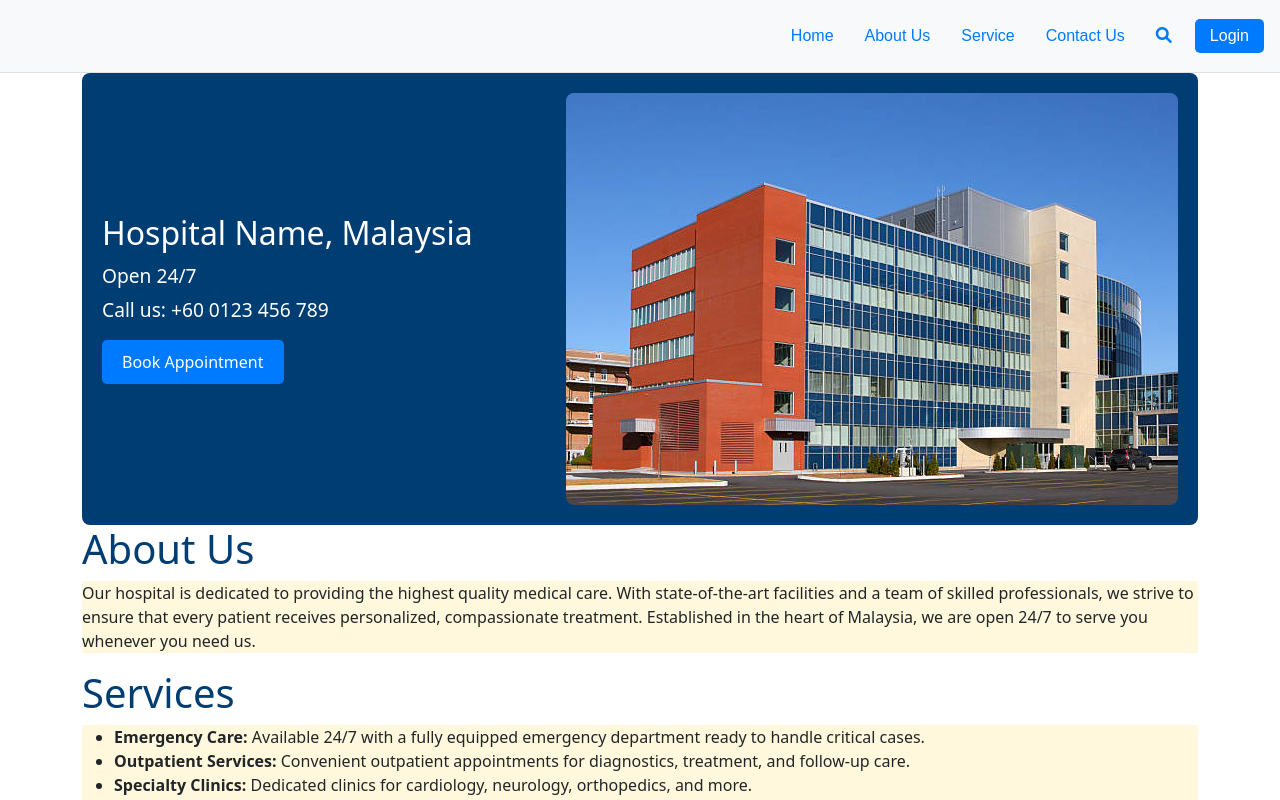
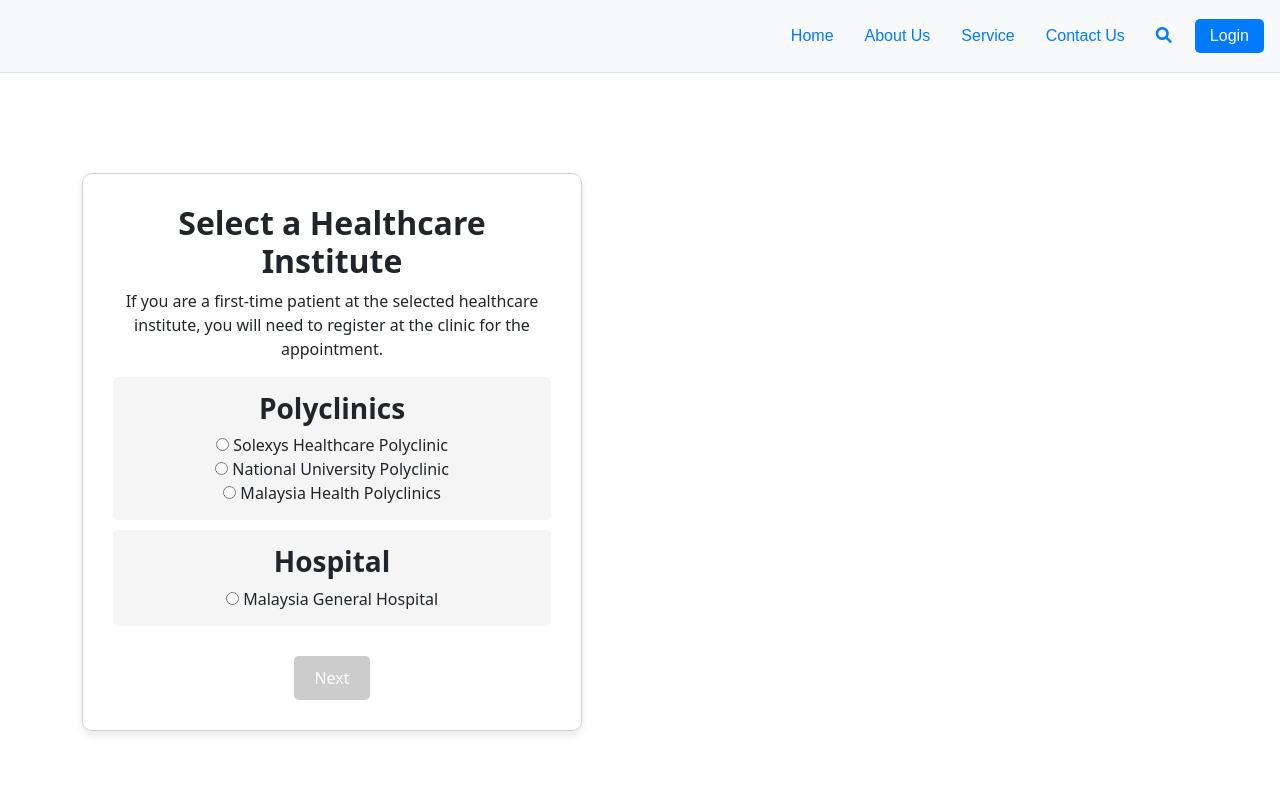
Before and after one commit to Rahulyda200/EHR-Frontend, an Angular app: page /healthCare in a window 1280 px wide. Before the commit this address led to /home. Shown: the top 800 px of the page. Built offline with nearby package versions, Linux system fonts and the light colour scheme.

Commit message:
add healthCare functionality

```diff
--- a/src/app/app-routing.module.ts
+++ b/src/app/app-routing.module.ts
@@ -2,12 +2,15 @@ import { NgModule } from '@angular/core';
 import { RouterModule, Routes } from '@angular/router';
 import { HomeComponent } from './home/home.component';
 import { UserLoginComponent } from './user-login/user-login.component';
+import { HealthCareComponent } from './health-care/health-care.component';
 // import { FooterComponent } from './footer/footer.component';
 
 const routes: Routes = [
   { path: 'home', component: HomeComponent },
   // { path: 'footer', component: FooterComponent },
   { path: 'user-login', component: UserLoginComponent},
+  { path: 'healthCare', component: HealthCareComponent },
+
   { path: '', redirectTo: '/home', pathMatch: 'full' },
   { path: '**', redirectTo: '/home' } ,
 ];
--- /dev/null
+++ b/src/app/health-care/health-care.component.css
@@ -0,0 +1,39 @@
+.healthcare-selection {
+    width: 500px;
+    margin-top: 100px;
+    margin-bottom: 100px;
+    padding: 30px;
+    background-color: #fff;
+    border-radius: 10px;
+    box-shadow: 0 4px 8px rgba(0, 0, 0, 0.1);
+    text-align: center;
+
+    border: 1px solid #ced4da;
+  }
+
+  .section {
+    background-color: #f5f5f5;
+    padding: 15px;
+    margin-bottom: 10px;
+    border-radius: 5px;
+    align-items: center;
+  }
+
+  h2, h3 {
+    font-weight: bold;
+  }
+
+  .next-button {
+    background-color: #007bff;
+    color: white;
+    padding: 10px 20px;
+    border: none;
+    border-radius: 5px;
+    cursor: pointer;
+    margin-top: 20px;
+  }
+
+  .next-button:disabled {
+    background-color: #cccccc;
+    cursor: not-allowed;
+  }
--- /dev/null
+++ b/src/app/health-care/health-care.component.html
@@ -0,0 +1,47 @@
+<div class="healthcare-selection">
+    <h2>Select a Healthcare Institute</h2>
+    <p>If you are a first-time patient at the selected healthcare institute, you will need to register at the clinic for the appointment.</p>
+
+    <!-- Polyclinics Section -->
+    <div class="section">
+      <h3>Polyclinics</h3>
+      <div *ngFor="let polyclinic of polyclinics">
+        <label>
+          <input
+            type="radio"
+            name="institute"
+            [value]="polyclinic"
+            [(ngModel)]="selectedInstitute"
+          />
+          {{ polyclinic }}
+        </label>
+      </div>
+    </div>
+
+    <!-- Dropdown for Polyclinic selection if needed -->
+    <div *ngIf="selectedInstitute === 'Solexys Healthcare Polyclinic'">
+      <select>
+        <option value="" disabled selected>Select Polyclinic</option>
+        <option *ngFor="let option of polyclinicOptions">{{ option }}</option>
+      </select>
+    </div>
+
+    <!-- Hospital Section -->
+    <div class="section">
+      <h3>Hospital</h3>
+      <div *ngFor="let hospital of hospitals">
+        <label>
+          <input
+            type="radio"
+            name="institute"
+            [value]="hospital"
+            [(ngModel)]="selectedInstitute"
+          />
+          {{ hospital }}
+        </label>
+      </div>
+    </div>
+
+    <!-- Next Button -->
+    <button class="next-button" (click)="onNext()" [disabled]="!selectedInstitute">Next</button>
+  </div>
--- /dev/null
+++ b/src/app/health-care/health-care.component.ts
@@ -0,0 +1,23 @@
+import { Component } from '@angular/core';
+
+@Component({
+  selector: 'app-health-care',
+  templateUrl: './health-care.component.html',
+  styleUrls: ['./health-care.component.css']
+})
+export class HealthCareComponent {
+  // List of options for Polyclinics and Hospitals
+  polyclinics = ['Solexys Healthcare Polyclinic', 'National University Polyclinic', 'Malaysia Health Polyclinics'];
+  hospitals = ['Malaysia General Hospital'];
+
+  // Additional options for a specific polyclinic
+  polyclinicOptions = ['Option 1', 'Option 2', 'Option 3'];
+
+  selectedInstitute: string | null = null;
+
+  onNext() {
+    // Logic to handle "Next" button click
+    console.log('Selected Institute:', this.selectedInstitute);
+    // Navigate or perform actions as needed
+  }
+}
--- a/src/app/user-login/user-login.component.html
+++ b/src/app/user-login/user-login.component.html
@@ -23,7 +23,8 @@
 
         <p class="resend-text">Resend</p>
 
-          <button type="submit">Submit</button>
+        <!-- Submit button to navigate to HealthCareComponent -->
+        <button type="button" (click)="openHealthCare()">Submit</button>
       </div>
     </form>
   </div>
--- a/src/app/user-login/user-login.component.ts
+++ b/src/app/user-login/user-login.component.ts
@@ -1,4 +1,5 @@
 import { Component } from '@angular/core';
+import { Router } from '@angular/router';
 
 @Component({
   selector: 'app-user-login',
@@ -7,5 +8,11 @@ import { Component } from '@angular/core';
 })
 export class UserLoginComponent {
 
+  constructor(private router:Router){}
+
   showOtpSection = false;
+
+  openHealthCare(){
+   this.router.navigate(['/healthCare'])
+  }
 }
```
Also changed, not shown: src/app/app.module.ts (+6 -2 lines), 1 other file (tests, documents, lock files or other folders). Lines whose indentation alone changed are shown as unchanged.
